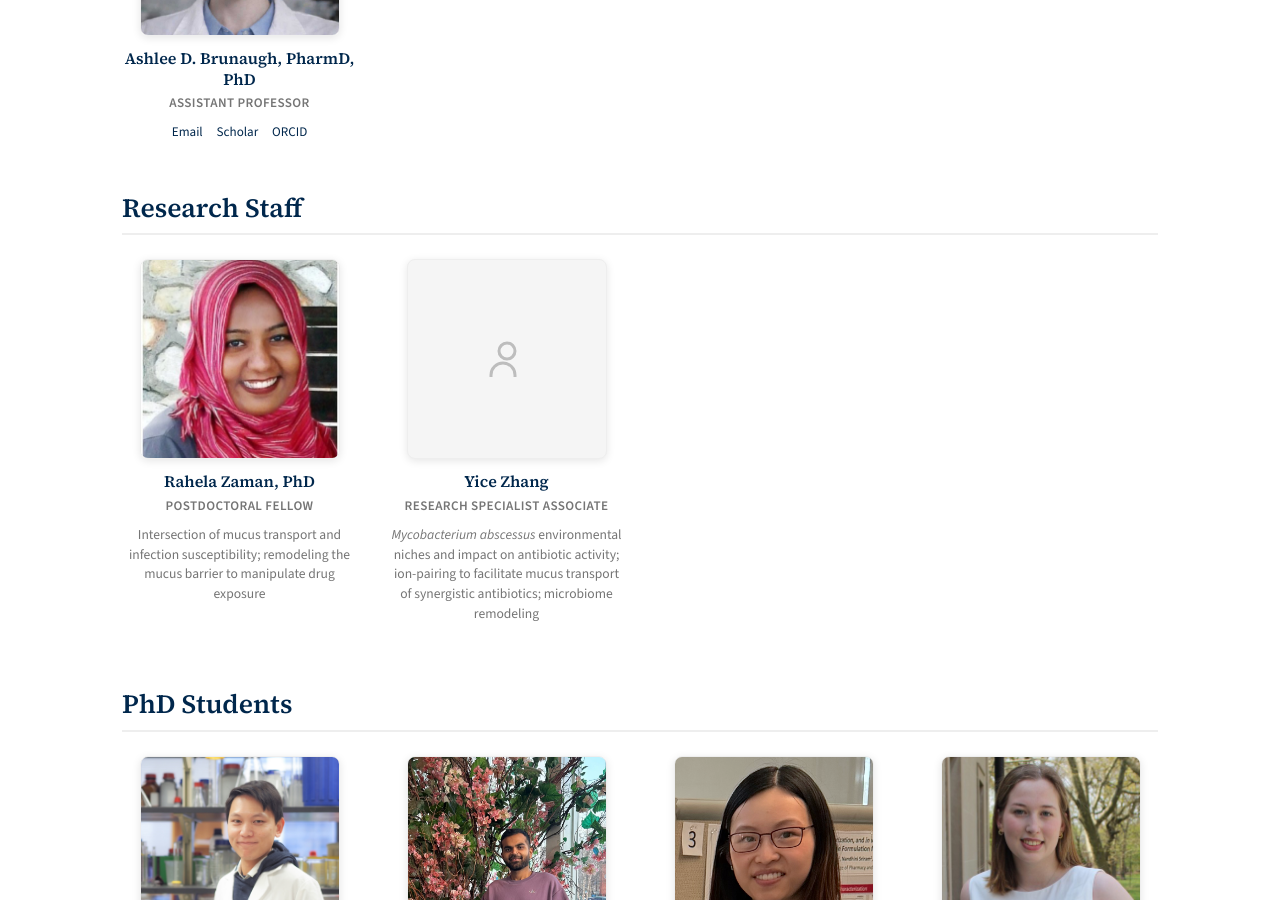
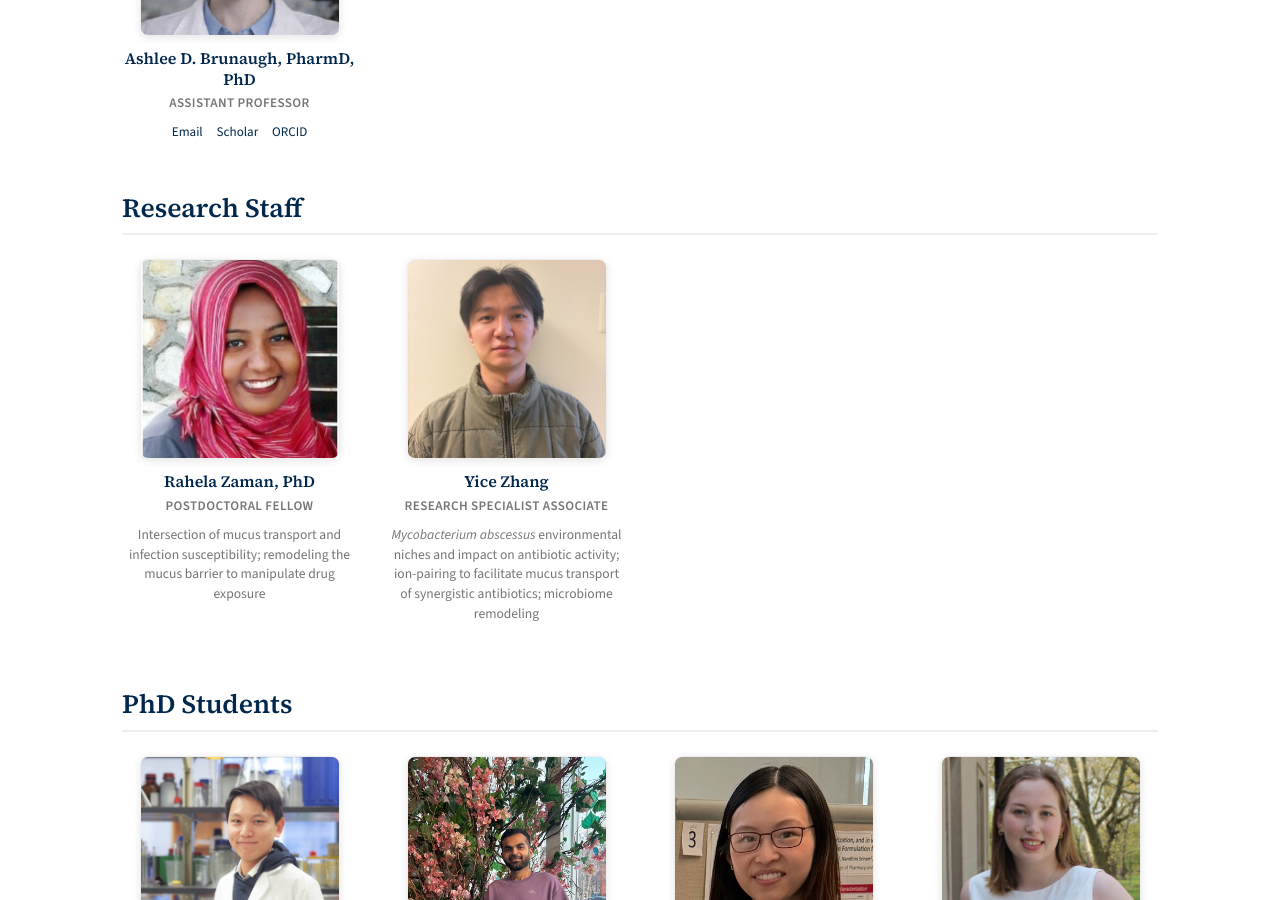
Before and after one commit to Brunaugh-Lab/Brunaugh-Lab.github.io, a Jekyll site: the page built from people.html, in a window 1280 px wide and 900 px high, scrolled down 491 px. Built offline with Jekyll 4.4.1, drawn with Linux system fonts in a browser that asks for light colours.

Commit message:
Add Yice Zhang headshot

```diff
--- a/people.html
+++ b/people.html
@@ -37,8 +37,8 @@
     </div>
 
     <div class="headshot-card">
-      <div class="headshot-photo headshot-placeholder">
-        <svg width="48" height="48" viewBox="0 0 24 24" fill="none" stroke="currentColor" stroke-width="1.5"><circle cx="12" cy="8" r="4"/><path d="M4 21v-1a6 6 0 0 1 12 0v1"/></svg>
+      <div class="headshot-photo">
+        <img src="/images/headshots/yice-zhang.jpg" alt="Yice Zhang" style="object-position: center">
       </div>
       <h3>Yice Zhang</h3>
       <div class="headshot-role">Research Specialist Associate</div>
```
Also changed, not shown: images/headshots/yice-zhang.jpg (added).
